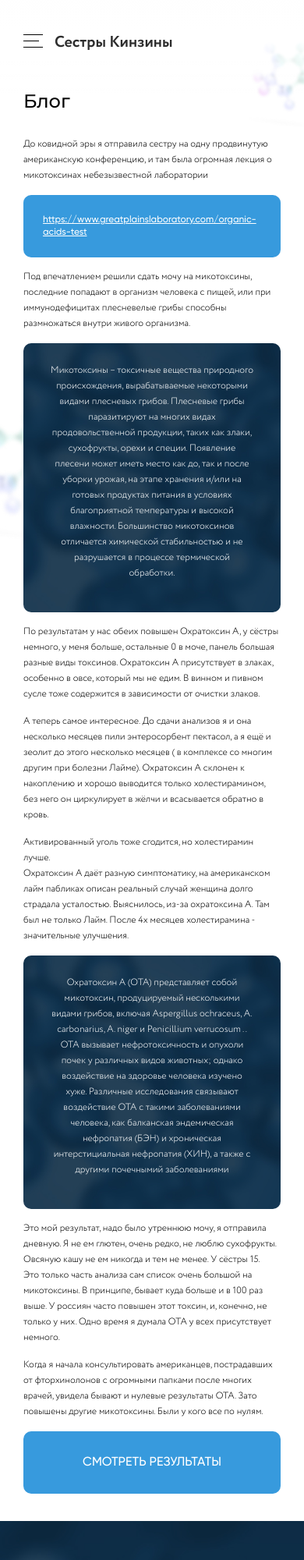
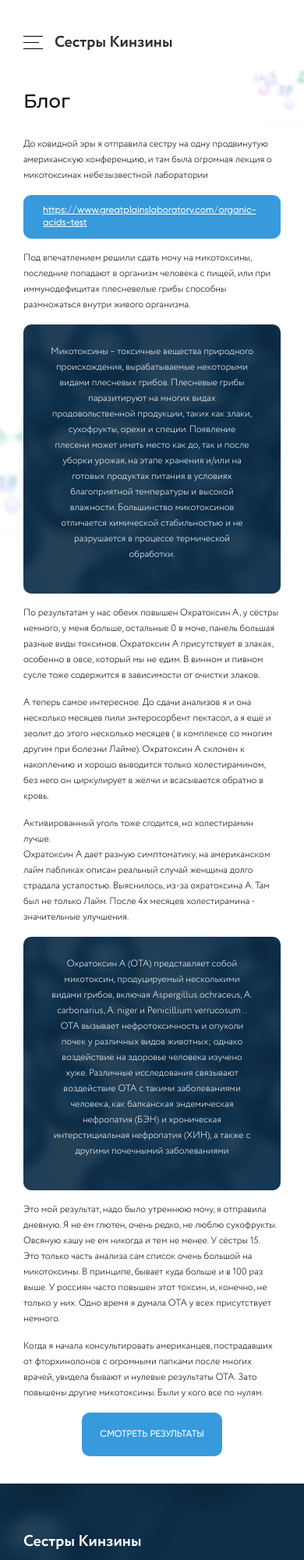
Before and after one commit to zapikankaa/kinziny-sisters, a plain HTML site: page blog.html in a window 390 px wide. Shown: the top 2000 px of the page at 78% size. Drawn offline with Linux system fonts and the light colour scheme.

Commit message:
Buttons fixes && mobile header menu fixes

```diff
--- a/css/base.css
+++ b/css/base.css
@@ -4,6 +4,7 @@
 .page {
   overflow: hidden;
   padding-top: 185px;
+  position: relative;
 }
 
 .container {
@@ -155,7 +156,7 @@
 .header {
   height: 150px;
   padding-top: 55px;
-  background: linear-gradient(rgba(255, 255, 255, 0.9), rgba(255, 255, 255, 0.6) 60%, rgba(255, 255, 255, 0));
+  background: white;
 }
 
 .header-content {
@@ -165,9 +166,10 @@
 
 .burger {
   width: 25px;
-  height: 16px;
+  height: 25px;
   position: relative;
   display: none;
+  margin-top: 6px;
   margin-right: 15px;
 }
 
@@ -196,21 +198,24 @@
 
 .burger__checkbox:checked + .burger .burger__line {
   transform: rotate(45deg);
-  top: 0;
+  top: 6px;
   transition: all .5s;
 }
 
 .burger__checkbox:checked + .burger .burger__line:nth-of-type(2) {
   left: 3px;
+  top: 6px;
 }
 
 .burger__checkbox:checked + .burger .burger__line:nth-of-type(3) {
   transform: rotate(135deg);
+  top: 6px;
 }
 
 .burger__checkbox:checked ~ .header-menu {
   opacity: 1;
   height: auto;
+  box-shadow: 0 5px 5px 1px rgb(0 0 0 / 10%);
   transition: all .5s;
 }
 
@@ -329,11 +334,11 @@
 
   .header {
     padding-top: 35px;
-    height: 130px;
+    height: 90px;
   }
 
   .header-content {
-    align-items: baseline;
+    align-items: center;
   }
 
   .burger {
@@ -350,7 +355,7 @@
     height: 1px;
     opacity: 0;
     flex-direction: column;
-    background: linear-gradient(rgba(255, 255, 255, 0), rgba(255, 255, 255, 0.95) 10%, rgba(255, 255, 255, 0.95) 90%, rgba(255, 255, 255, 0));
+    background: white;
     width: 100%;
     transition: all 1s;
     position: absolute;
--- a/css/style-blog.css
+++ b/css/style-blog.css
@@ -39,6 +39,7 @@
 .blog__results {
   height: 112px;
   width: 386px;
+  font-size: 22px;
   margin: 0 auto;
   max-width: 100%;
 }
@@ -58,6 +59,7 @@
   }
 
   .blog .button_link {
+    height: 56px;
     font-size: 12px;
     line-height: 16px;
   }
@@ -68,7 +70,9 @@
   }
 
   .blog__results {
-    height: 80px;
+    height: 56px;
+    width: 180px;
+    font-size: 12px;
   }
 
 }
--- a/css/style-index.css
+++ b/css/style-index.css
@@ -149,6 +149,7 @@
 .courses__button_mob {
   width: 180px;
   height: 56px;
+  font-size: 12px;
   margin: 0 auto;
   display: none;
 }
@@ -408,6 +409,10 @@
 
 
 @media (max-width: 767px) {
+
+  .button {
+    font-size: 12px;
+  }
 
   .first-screen {
     height: auto;
```
Also changed, not shown: css/style-courses.css (+7 -7 lines).
